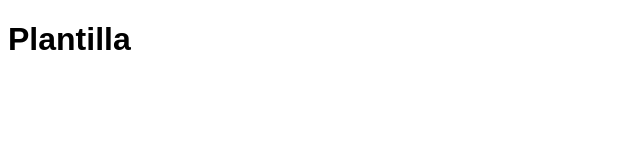
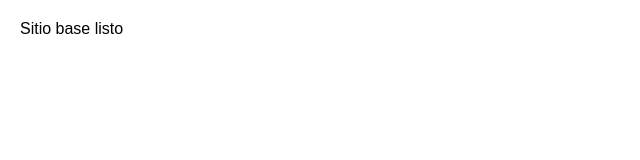
Before and after one commit to WoMo-Solucions/prueba, a plain HTML site: page index.html in a window 1280 px wide. Shown: the whole page, without its empty margins (0-640 px from the left). Drawn offline with Linux system fonts and the light colour scheme.

Commit message:
Add files via upload

```diff
--- a/index.html
+++ b/index.html
@@ -1 +1 @@
-<!DOCTYPE html><html><head><meta charset='utf-8'><title>WoMo</title><link rel='stylesheet' href='static/css/site.css'></head><body><h1>Plantilla</h1></body></html>
+<!DOCTYPE html><html lang='es'><head><meta charset='utf-8'><meta name='viewport' content='width=device-width,initial-scale=1'><title>WoMo</title><link rel='stylesheet' href='static/css/site.css'></head><body><div id='app'>Cargando…</div><script src='static/js/i18n.js'></script></body></html>
--- a/static/css/site.css
+++ b/static/css/site.css
@@ -1 +1 @@
-body{font-family:Arial}
+body{font-family:Arial;margin:20px}
--- a/static/js/i18n.js
+++ b/static/js/i18n.js
@@ -1 +1 @@
-console.log('i18n')
+document.getElementById('app').innerText='Sitio base listo';
```
